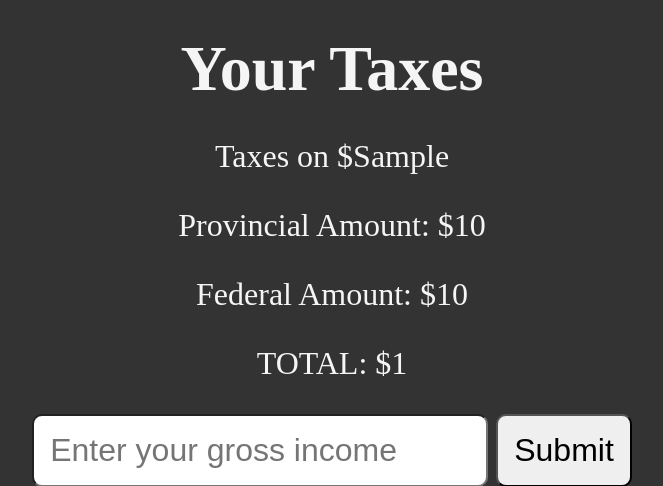
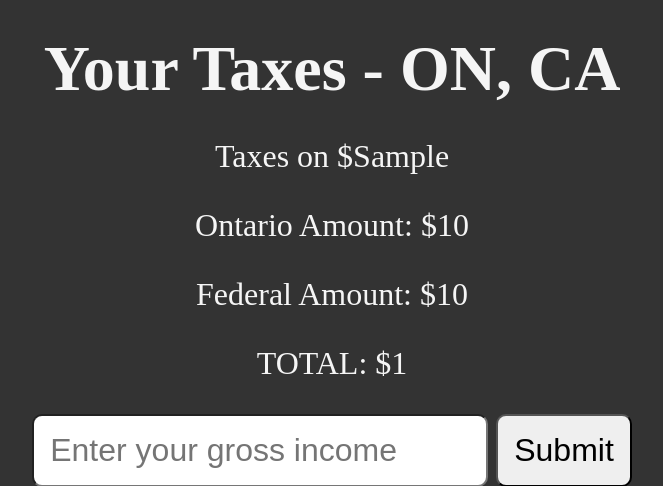
Before and after one commit to watgrad/TaxesWebApp, a Flask app: template templates/taxes.html in a window 1280 px wide. Shown: the top 486 px of the page, without its empty margins (308-971 px from the left). Run offline with Flask 3, Linux system fonts and the light colour scheme; the template is opened without the code that fills it: most values are stand-ins (such as "Sample title", 1, 10 or a date in 2020).

Commit message:
"update for clarity"

```diff
--- a/templates/index.html
+++ b/templates/index.html
@@ -3,7 +3,7 @@
 <head>
     <meta charset="UTF-8">
     <meta name="viewport" content="width=device-width, initial-scale=1.0">
-    <title>2023 Income Tax Calculator</title>
+    <title>2023 Income Tax Calculator, Ontario, Canada</title>
     <link href="{{ url_for('static', filename='css/style.css')}}" rel="stylesheet" />
 </head>
 <body>
--- a/templates/taxes.html
+++ b/templates/taxes.html
@@ -8,9 +8,9 @@
 </head>
 
 <body>
-    <h1>Your Taxes</h1>
+    <h1>Your Taxes - ON, CA</h1>
     <p>Taxes on ${{ gross_income }}</p>
-    <p>Provincial Amount: ${{ p_total }}</p>
+    <p>Ontario Amount: ${{ p_total }}</p>
     <p>Federal Amount: ${{ f_total }}</p>
     <p>TOTAL: ${{ total_taxes }}</p>
 
```
